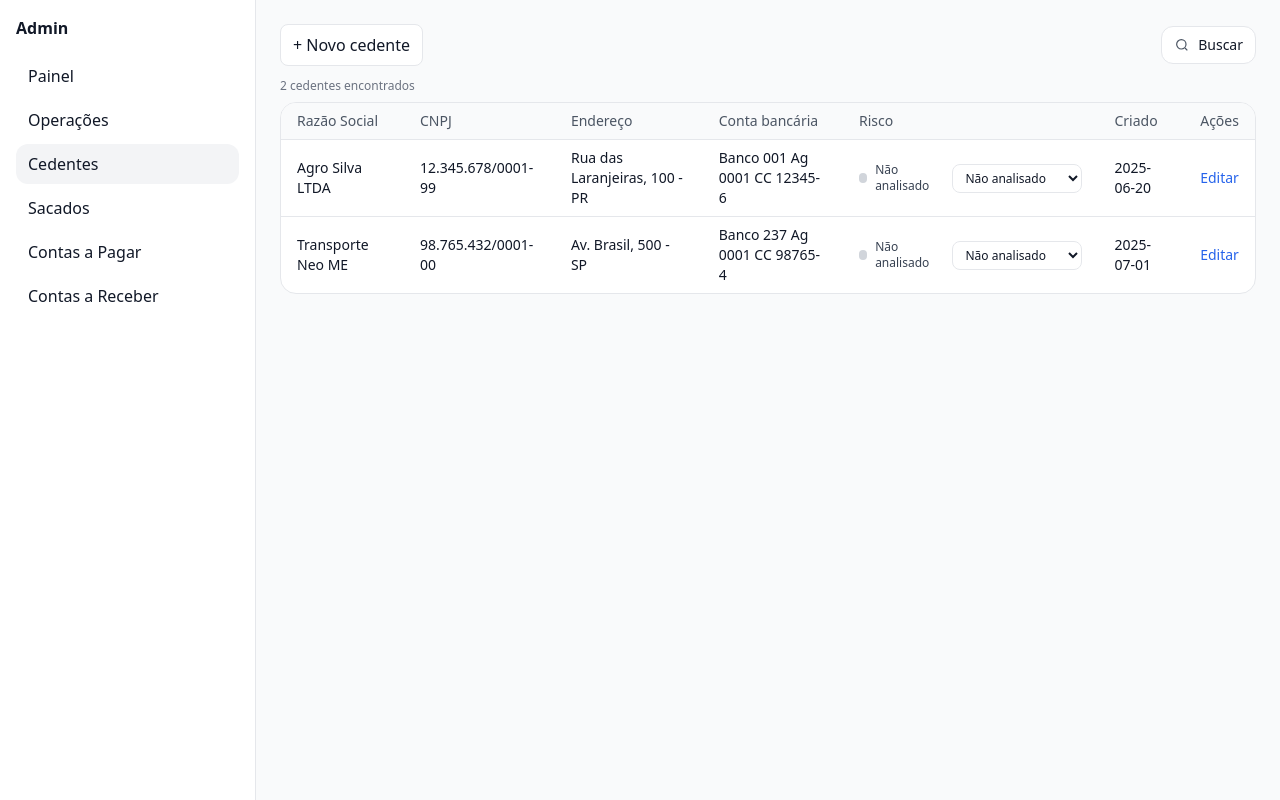
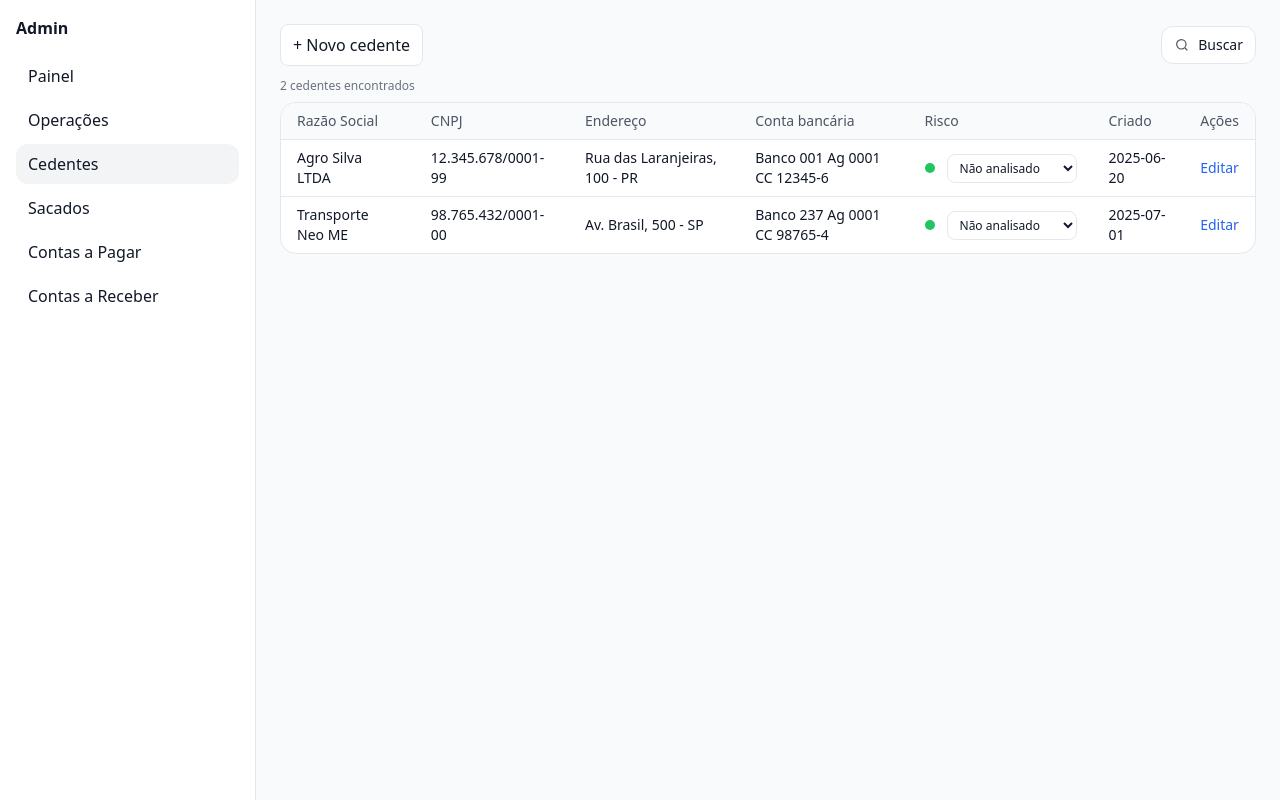
Before and after one commit to Diamank/adminv11, a Next.js app: page /cedentes in a window 1280 px wide. Built offline with nearby package versions, Linux system fonts and the light colour scheme.

Commit message:
Update RiskBadge.tsx

```diff
--- a/src/components/RiskBadge.tsx
+++ b/src/components/RiskBadge.tsx
@@ -1,26 +1,22 @@
-import React from 'react'
+// src/components/RiskDot.tsx
+type Risco = "sem_risco" | "risco" | null | boolean
 
-export type RiskLevel = 'alto' | 'moderado' | 'baixo' | 'nao_avaliado'
+export default function RiskDot({ risco, withLabel = false }: { risco: Risco; withLabel?: boolean }) {
+  // Aceita string ("risco"/"sem_risco") ou boolean (true=risco, false=sem risco)
+  const normalized: "risco" | "sem_risco" =
+    (typeof risco === "boolean" ? (risco ? "risco" : "sem_risco") : (risco || "sem_risco")) as any
 
-const label: Record<RiskLevel, string> = {
-  alto: 'Risco',
-  moderado: 'Risco moderado',
-  baixo: 'Sem risco',
-  nao_avaliado: 'Não analisado',
-}
+  const map = {
+    risco: { color: "bg-red-500", label: "Risco" },
+    sem_risco: { color: "bg-green-500", label: "Sem risco" },
+  } as const
 
-const colors: Record<RiskLevel, string> = {
-  alto: 'bg-red-500',
-  moderado: 'bg-yellow-400',
-  baixo: 'bg-green-500',
-  nao_avaliado: 'bg-gray-300',
-}
+  const item = map[normalized]
 
-export default function RiskBadge({ level }: { level: RiskLevel }) {
   return (
-    <span className="inline-flex items-center gap-2 text-xs">
-      <span className={`h-2.5 w-2.5 rounded-full ${colors[level]}`} />
-      <span className="text-gray-700">{label[level]}</span>
+    <span className="inline-flex items-center gap-2" title={item.label}>
+      <span className={`h-2.5 w-2.5 rounded-full ${item.color}`} />
+      {withLabel && <span className="text-sm text-gray-600">{item.label}</span>}
     </span>
   )
 }
```
